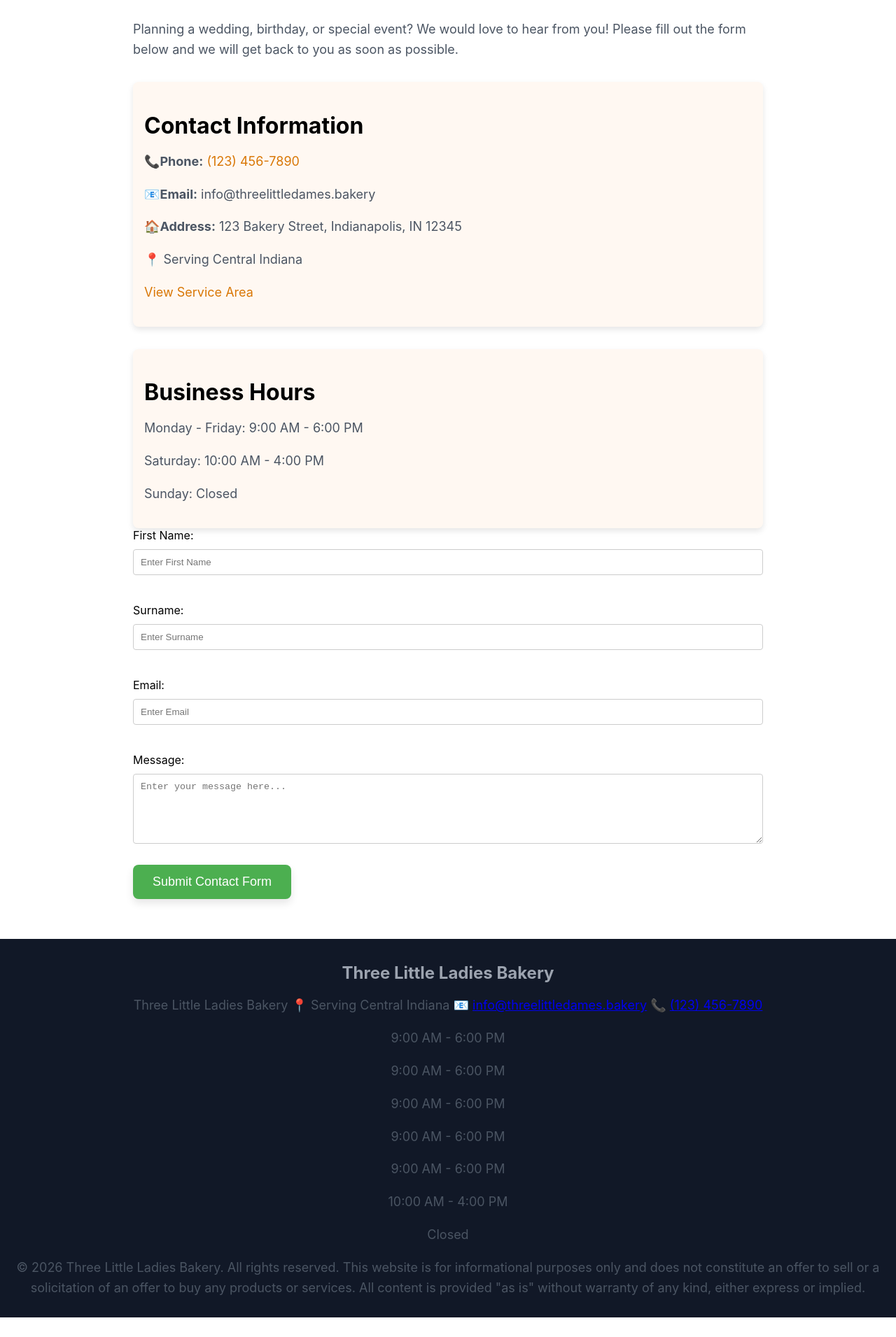
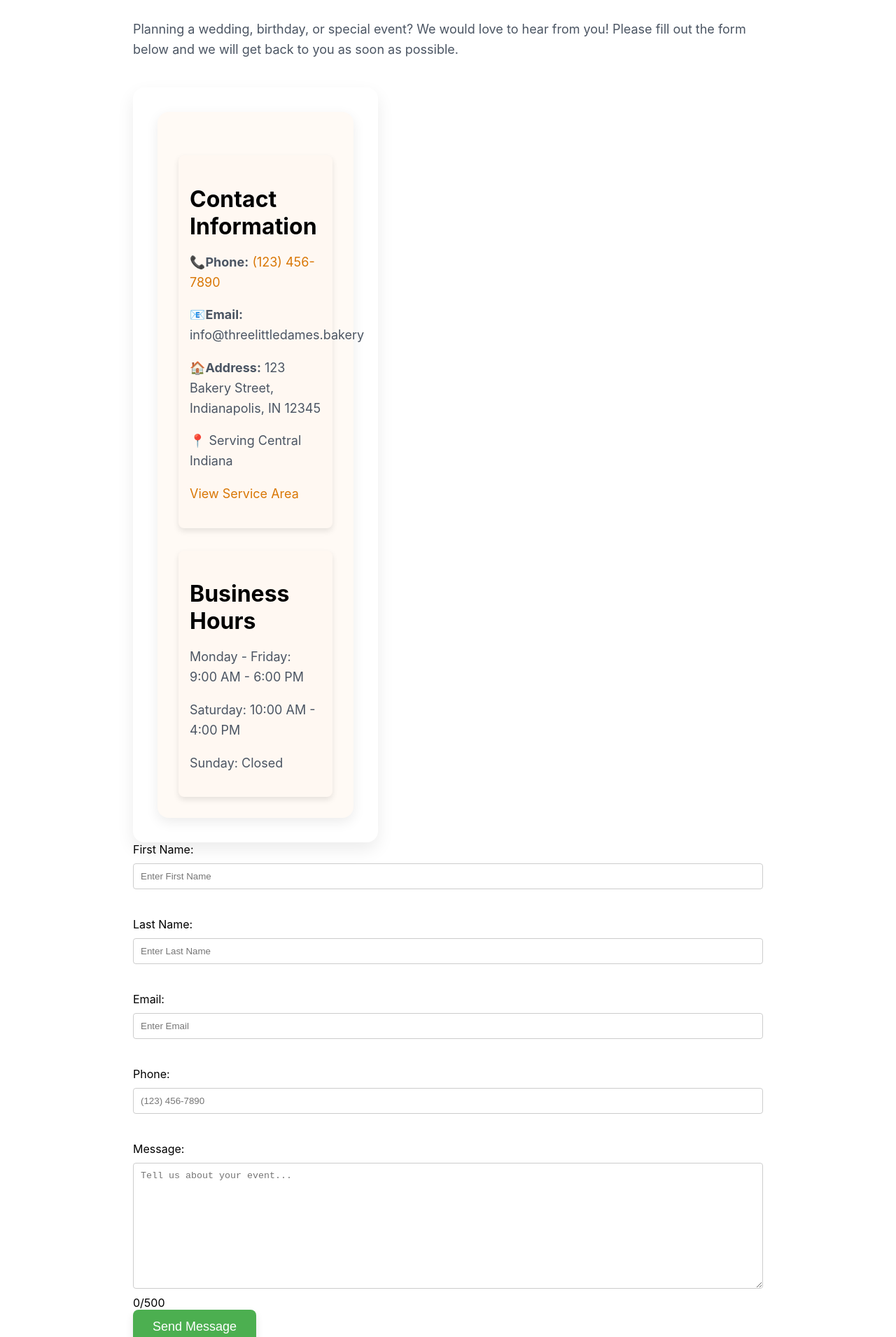
Before and after one commit to WoodenKhrystyn-FS/nessies-app, a React (Create React App) app in the folder frontend/: page /contact in a window 1280 px wide. Shown: the part 281-2192 px from the top of the page at 70% size. Before the commit the page ends 2164 px from the top, so only its background shows below. Built offline with nearby package versions, Linux system fonts and the light colour scheme; no server answers.

Commit message:
Styling for Contact Form

```diff
--- a/frontend/src/Pages/Contact.js
+++ b/frontend/src/Pages/Contact.js
@@ -1,10 +1,73 @@
-import React from "react";
+import React, { useState } from "react";
 import businessInfo from "../utils/businessInfo";
 //import { Helmet } from "react-helmet-async";
 import SEO from "../Components/SEO";
 import Button from "../Components/Button";
+import "../Styles/Contact.css";
 
 function Contact() {
+  const [formData, setFormData] = useState({
+    firstName: "",
+    lastName: "",
+    email: "",
+    phone: "",
+    message: "",
+  });
+
+  const [errors, setErrors] = useState({});
+  const [submitted, setSubmitted] = useState(false);
+
+  const validateForm = () => {
+    let newErrors = {};
+
+    if (!formData.firstName.trim()) {
+      newErrors.firstName = "First name is required.";
+    }
+    if (!formData.lastName.trim()) {
+      newErrors.lastName = "Last name is required.";
+    }
+
+    if (!formData.email.trim()) {
+      newErrors.email = "Email is required.";
+    } else if (
+      !/^[A-Z0-9._%+-]+@[A-Z0-9.-]+\.[A-Z]{2,}$/i.test(formData.email)
+    ) {
+      newErrors.email = "Enter a valid email address.";
+    }
+
+    if (!formData.phone.trim()) {
+      newErrors.phone = "Phone enter a message.";
+    }
+
+    if (!formData.message.trim()) {
+      newErrors.message = "Please enter a message.";
+    }
+
+    setErrors(newErrors);
+
+    return Object.keys(newErrors).length === 0;
+  };
+
+  const handleSubmit = (e) => {
+    e.preventDefault();
+
+    if (!validateForm()) return;
+
+    console.log(formData);
+
+    setSubmitted(true);
+
+    setFormData({
+      firstName: "",
+      lastName: "",
+      email: "",
+      phone: "",
+      message: "",
+    });
+
+    setErrors({});
+  };
+
   console.log("Contact page loaded");
 
   return (
@@ -36,6 +99,9 @@ function Contact() {
         from you! Please fill out the form below and we will get back to you as
         soon as possible.
       </p>
+      <div className="contact-content">
+        <div className="contact-form-card">
+          <div className="contact-details">
             <div className="business-info">
               <h2>Contact Information</h2>
               <p>
@@ -55,7 +121,8 @@ function Contact() {
               </p>
               <p>
                 🏠
-          <strong>Address:</strong> 123 Bakery Street, Indianapolis, IN 12345
+                <strong>Address:</strong> 123 Bakery Street, Indianapolis, IN
+                12345
               </p>
               <p>📍 Serving Central Indiana</p>
 
@@ -75,38 +142,105 @@ function Contact() {
               <p>Saturday: 10:00 AM - 4:00 PM</p>
               <p>Sunday: Closed</p>
             </div>
+          </div>
+        </div>
+      </div>
 
-      <form>
+      {submitted && (
+        <div className="success-message">
+          🎉 Thank you! Your message has been received. We'll respond within 24
+          hours.
+        </div>
+      )}
+
+      <form onSubmit={handleSubmit}>
         <label>First Name:</label>
         <input
-          aria-label="First Name"
           type="text"
+          value={formData.firstName}
+          onChange={(e) =>
+            setFormData({
+              ...formData,
+              firstName: e.target.value,
+            })
+          }
           placeholder="Enter First Name"
         />
+        {errors.firstName && (
+          <small className="error">{errors.firstName}</small>
+        )}
+
         <br />
-        <label>Surname:</label>
-        <input aria-label="Surname" type="text" placeholder="Enter Surname" />
+
+        <label>Last Name:</label>
+        <input
+          type="text"
+          value={formData.lastName}
+          onChange={(e) =>
+            setFormData({
+              ...formData,
+              lastName: e.target.value,
+            })
+          }
+          placeholder="Enter Last Name"
+        />
+        {errors.lastName && <small className="error">{errors.lastName}</small>}
+
         <br />
         <label>Email:</label>
-        <input aria-label="Email" type="email" placeholder="Enter Email" />
+        <input
+          type="email"
+          value={formData.email}
+          onChange={(e) =>
+            setFormData({
+              ...formData,
+              email: e.target.value,
+            })
+          }
+          placeholder="Enter Email"
+        />
+        {errors.email && <small className="error">{errors.email}</small>}
+
+        <br />
+        <lable>Phone:</lable>
+        <input
+          type="tel"
+          value={formData.phone}
+          onChange={(e) =>
+            setFormData({
+              ...formData,
+              phone: e.target.value,
+            })
+          }
+          placeholder="(123) 456-7890"
+        />
+
         <br />
 
         <label>Message:</label>
         <textarea
-          aria-label="Message"
-          placeholder="Enter your message here..."
-        ></textarea>
-        <br></br>
+          value={formData.message}
+          maxLength={500}
+          onChange={(e) =>
+            setFormData({
+              ...formData,
+              message: e.target.value,
+            })
+          }
+          placeholder="Tell us about your event..."
+        />
+        <div className="character-count">{formData.message.length}/500</div>
+        {errors.message && <small className="error">{errors.message}</small>}
       </form>
 
       <Button
-        aria-label="Submit Contact Form"
+        type="submit"
+        text="Send Message"
         onClick={() =>
           alert(
             "Thank you for your message and we will get back to you within 24 hours!",
           )
         }
-        text="Submit Contact Form"
       />
     </div>
   );
--- /dev/null
+++ b/frontend/src/Styles/Contact.css
@@ -0,0 +1,70 @@
+.contact-content {
+  display: grid;
+  grid-template-columns: 350px 1fr;
+  gap: 40px;
+  margin-top: 40px;
+}
+
+.contact-details {
+  background: #fffaf5;
+  padding: 30px;
+  border-radius: 16px;
+  box-shadow: 0 6px 18px rgba(0, 0, 0, 0.08);
+}
+
+.contact-form-card {
+  background: white;
+  padding: 35px;
+  border-radius: 16px;
+  box-shadow: 0 10px 24px rgba(0, 0, 0, 0.08);
+}
+
+.contact-form-card input,
+.contact-form-card textarea {
+  width: 100%;
+  padding: 14px;
+  margin-top: 6px;
+  margin-bottom: 18px;
+
+  border: 1px solid #ddd;
+  border-radius: 10px;
+
+  font-size: 16px;
+
+  transition: 0.25s;
+}
+
+.contact-form-card input:focus,
+.contact-form-card textarea:focus {
+  outline: none;
+  border-color: #d9a066;
+  box-shadow: 0 0 0 3px rgba(217, 160, 102, 0.2);
+}
+
+.error {
+  display: block;
+  color: #c0392b;
+  font-size: 0.85rem;
+  margin-top: -12px;
+  margin-bottom: 15px;
+}
+
+.success-message {
+  background: #e8f8ec;
+  color: #166534;
+  border-left: 5px solid #22c55e;
+  padding: 16px;
+  border-radius: 10px;
+  margin-bottom: 25px;
+}
+
+textarea {
+  min-height: 180px;
+  resize: vertical;
+}
+
+@media (max-width: 768px) {
+  .contact-content {
+    grid-template-columns: 1fr;
+  }
+}
```
Also changed, not shown: frontend/src/App.css (+0 -38 lines). Lines whose indentation alone changed are shown as unchanged.
